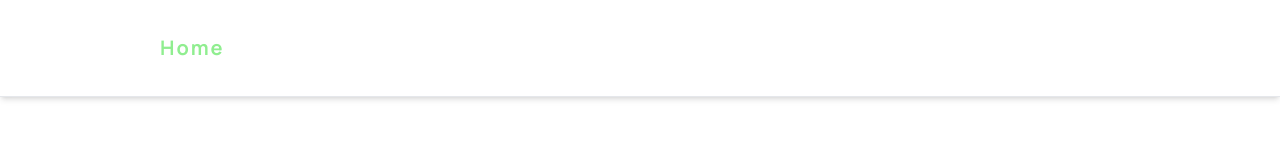
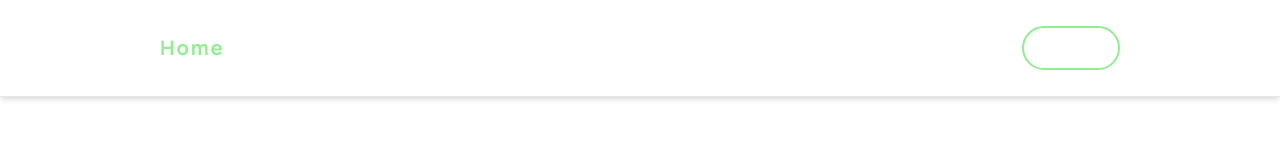
Before and after one commit to 19peytonsmith/my-portfolio, a Next.js app: page / in a window 1280 px wide. Shown: the top 160 px of the page. Built offline with nearby package versions, Linux system fonts and the light colour scheme.

Commit message:
highlight resume

```diff
--- a/src/components/Navbar.tsx
+++ b/src/components/Navbar.tsx
@@ -33,7 +33,7 @@ export default function Navbar() {
             Home
           </Link>
 
-          <div className="hidden md:flex items-center space-x-6">
+          <div className="hidden md:flex items-center gap-6">
             {navLinks.map((link) => (
               <Link
                 key={link.name}
@@ -49,7 +49,7 @@ export default function Navbar() {
               href="/assets/Peyton_Smith_Resume_2025.pdf"
               target="_blank"
               rel="noopener noreferrer"
-              className="text-secondary hover:text-primary transition tracking-widest"
+              className="text-secondary hover:text-primary transition tracking-widest border-2 px-3 py-2 rounded-full border-primary"
             >
               Resume
             </a>
```
